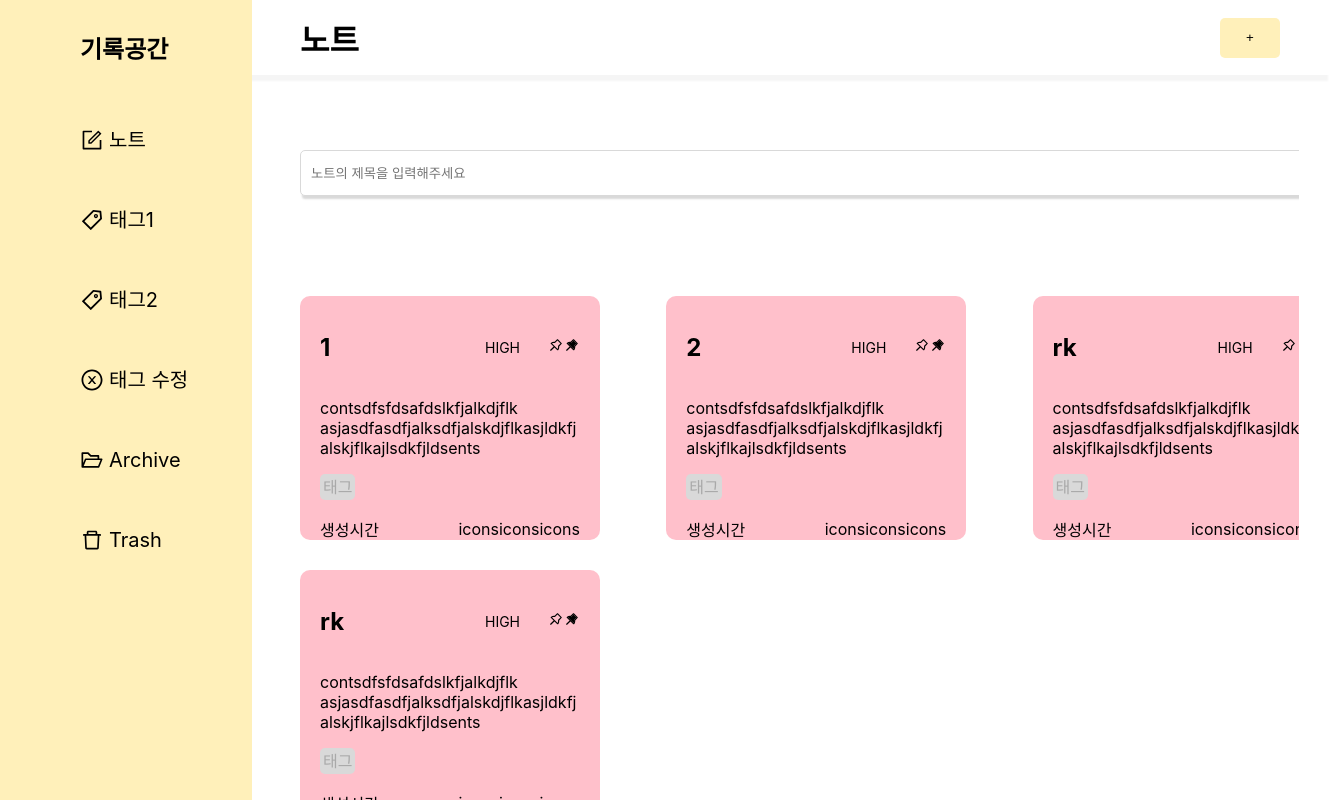
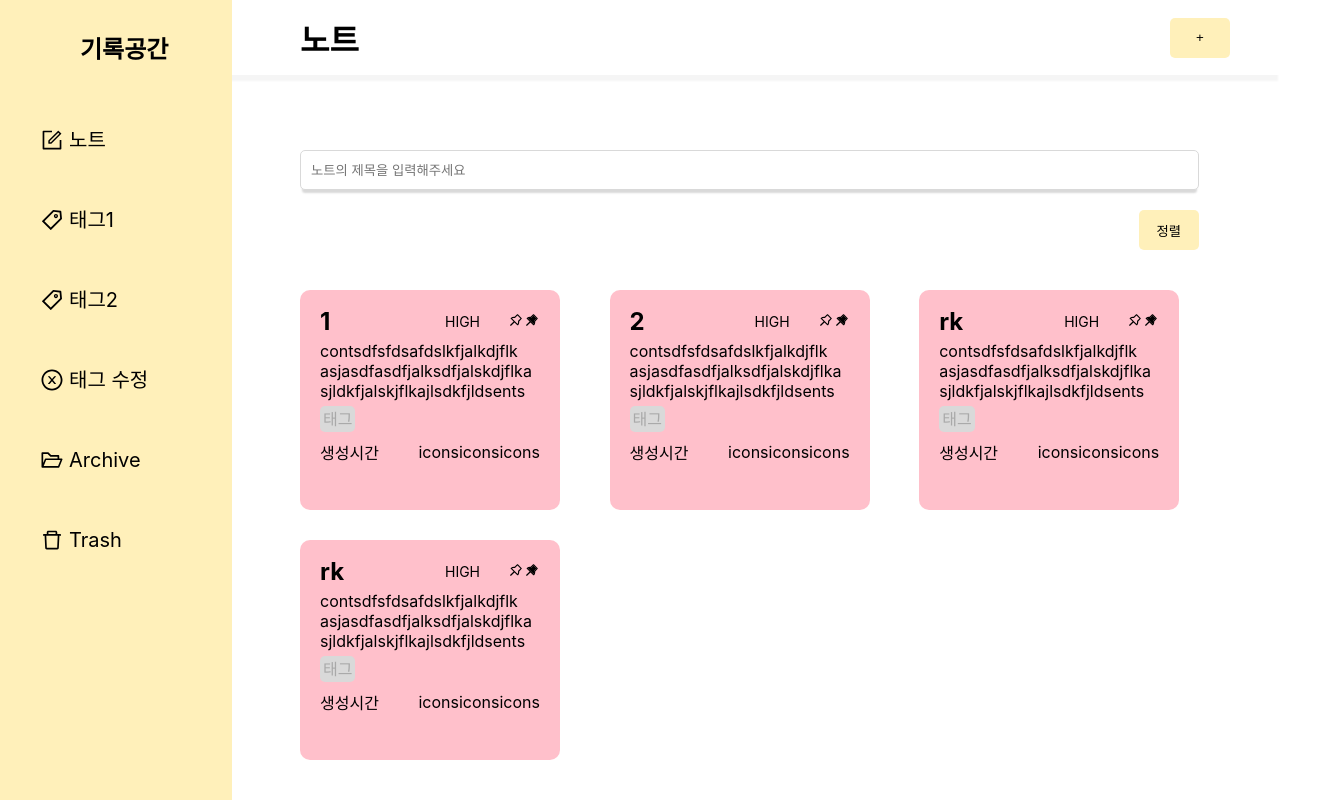
Before and after one commit to naringst/mind-store, a React (Create React App) app: page / in a window 1280 px wide. Shown: the whole page, 1330 px wide, since content can reach past the window. Built offline with nearby package versions, Linux system fonts and the light colour scheme.

Commit message:
feat : 태그 생성 및 삭제 기능 구현 완료

```diff
--- a/package.json
+++ b/package.json
@@ -11,6 +11,7 @@
     "@types/node": "^16.18.59",
     "@types/react": "^18.2.31",
     "@types/react-dom": "^18.2.14",
+    "@types/uuid": "^9.0.6",
     "react": "^18.2.0",
     "react-dom": "^18.2.0",
     "react-icons": "^4.11.0",
@@ -20,6 +21,7 @@
     "react-scripts": "5.0.1",
     "styled-components": "^6.1.0",
     "typescript": "^4.9.5",
+    "uuid": "^9.0.1",
     "web-vitals": "^2.1.4"
   },
   "scripts": {
--- a/src/App.css
+++ b/src/App.css
@@ -1,5 +1,10 @@
-body,
-html {
+* {
   margin: 0;
-  height: 100%;
+  padding: 0;
+  box-sizing: border-box;
+  scroll-behavior: smooth;
 }
+
+.ql-editor {
+  background: #d9d9d9;
+}
--- a/src/App.tsx
+++ b/src/App.tsx
@@ -9,26 +9,30 @@
 import Note from "./components/Pages/Note";
 import Archive from "./components/Pages/Archive";
 import Trash from "./components/Pages/Trash";
+import Tag from "./components/Pages/Tag";
+import { TagType } from "./store";
 
 function App() {
   const isModalOpen = useSelector((state: any) => state.modal.isModalOpen);
   const isTagModalOpen = useSelector(
-    (state: any) => state.modal.isTagModalOpen
+    (state: any) => state.tagModal.isTagModalOpen
   );
+
   //tags 가져오기
-  const tagName = "note";
+  const tagList = useSelector((state: any) => state.tag.tagList);
 
   return (
     <>
       {isModalOpen && <CreateNoteModal />}
+      {isTagModalOpen && <TagModal />}
       <Routes>
         <Route path="/" element={<Layout />}>
           <Route path="/" element={<Home />} />
-          <Route path="note" element={<Note />} />
+          {tagList.map((tag: TagType) => {
+            return <Route path={tag.name} element={<Tag name={tag.name} />} />;
+          })}
           <Route path="archive" element={<Archive />} />
           <Route path="trash" element={<Trash />} />
-
-          {isTagModalOpen && <Route path="*" element={<TagModal />} />}
         </Route>
       </Routes>
     </>
--- /dev/null
+++ b/src/components/Pages/Tag.tsx
@@ -0,0 +1,8 @@
+import React from "react";
+type Props = {
+  name: string;
+};
+
+export default function Tag(props: Props) {
+  return <div>{props.name}</div>;
+}
```
Also changed, not shown: 2 other files (tests, documents, lock files or other folders).
